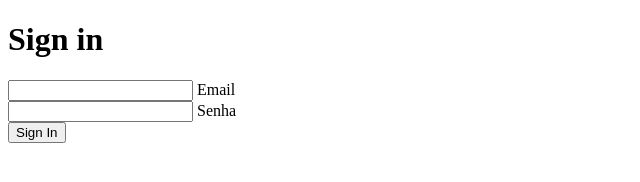
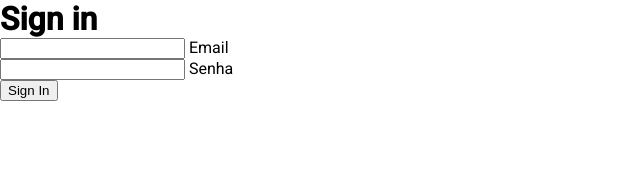
Before and after one commit to qrozrafa/pagLogin, a plain HTML site: page index.html in a window 1280 px wide. Shown: the whole page, without its empty margins (0-640 px from the left). Drawn offline with Linux system fonts and the light colour scheme.

Commit message:
reset css

```diff
--- a/css/style.css
+++ b/css/style.css
@@ -14,3 +14,17 @@
     --normal-font-size: 1rem;
     --small-font-size: .75rem;
 }
+
+/* BASE */
+*, ::before, ::after{
+    box-sizing: border-box;
+}
+body{
+    margin: 0;
+    padding: 0;
+    font-family: var(--body-font);
+    font-size: var(--normal-font-size);
+}
+h1{
+    margin: 0;
+}
```
